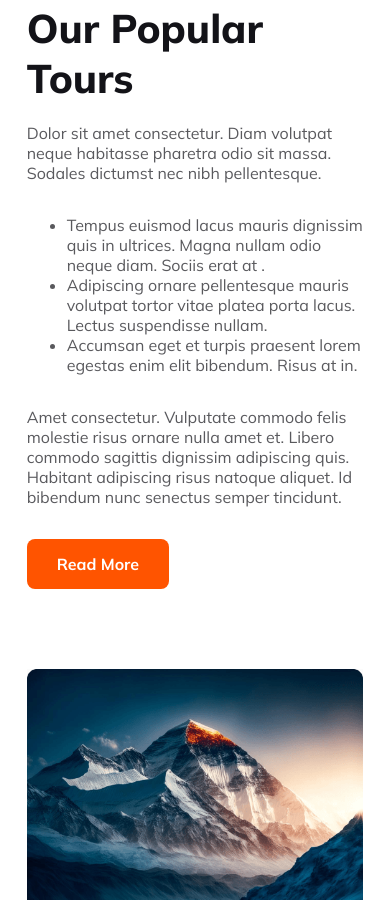
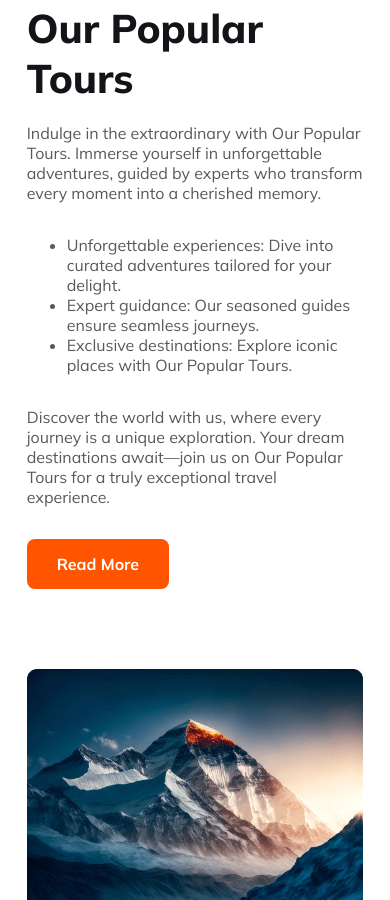
Before and after one commit to islam-sharmin/B9A2-Tripify-Travel, a plain HTML site: page index.html in a window 390 px wide. Shown: the part 1100-2000 px from the top of the page. Drawn offline with Linux system fonts and the light colour scheme.

Commit message:
updated paragraph with responsive

```diff
--- a/index.html
+++ b/index.html
@@ -17,6 +17,8 @@
 </head>
 
 <body>
+
+    <!-- header section -->
     <header>
         <nav>
             <div class="nav-container">
@@ -41,11 +43,12 @@
     </header>
 
     <main>
+        <!-- banner section -->
         <section>
             <div class="banner">
                 <div class="banner-container">
                     <h1 class="banner-title">Explore Your Travel</h1>
-                    <p class="banner-description">Dolor sit amet consectetur. Nullam suspendisse vitae ultricies dolor adipiscing. In et odio enim ac quis sapien urna eu phasellus.</p>
+                    <p class="banner-description">Discover new horizons, embrace cultures, and create unforgettable memories. Where each destination unveils a unique chapter of wanderlust.</p>
                     <div class="travel-info">
                         <form>
                             <input class="travel-info-details" type="text" name="" placeholder="Where go" id="">
@@ -61,18 +64,20 @@
                 </div>
             </div>
         </section>
+
+        <!-- popular tour section -->
         <section class="popular-tour">
             <div class="popular-tour-container">
                 <div class="popular-tour-content">
                     <h3 class="popular-tour-title">Our Popular Tours</h3>
                     <p class="popular-tour-description">
-                        Dolor sit amet consectetur. Diam volutpat neque habitasse pharetra odio sit massa. Sodales dictumst nec nibh pellentesque.
+                        Indulge in the extraordinary with Our Popular Tours. Immerse yourself in unforgettable adventures, guided by experts who transform every moment into a cherished memory.
                         <ul class="popular-tour-description">
-                            <li>Tempus euismod lacus mauris dignissim quis in ultrices. Magna nullam odio neque diam. Sociis erat at .</li>
-                            <li>Adipiscing ornare pellentesque mauris volutpat tortor vitae platea porta lacus. Lectus suspendisse nullam.</li>
-                            <li> Accumsan eget et turpis praesent lorem egestas enim elit bibendum. Risus at in.</li>
+                            <li>Unforgettable experiences: Dive into curated adventures tailored for your delight.</li>
+                            <li>Expert guidance: Our seasoned guides ensure seamless journeys.</li>
+                            <li> Exclusive destinations: Explore iconic places with Our Popular Tours.</li>
                         </ul>
-                        <p class="popular-tour-description">Amet consectetur. Vulputate commodo felis molestie risus ornare nulla amet et. Libero commodo sagittis dignissim adipiscing quis. Habitant adipiscing risus natoque aliquet. Id bibendum nunc senectus semper tincidunt.</p>
+                        <p class="popular-tour-description">Discover the world with us, where every journey is a unique exploration. Your dream destinations await—join us on Our Popular Tours for a truly exceptional travel experience.</p>
                     </p>
                     <button class="btn-primary">Read More</button>
                 </div>
@@ -83,10 +88,11 @@
 
         </section>
 
+        <!-- choose destination section -->
         <section class="destination">
             <div class="destination-container">
                 <h3 class="destination-title">Choose Your Destination</h3>
-                <p class="destination-description">Dolor sit amet consectetur. Diam volutpat neque habitasse pharetra odio sit massa. Sodales dictumst nec nibh pellentesque.</p>
+                <p class="destination-description">Select your dream escape. Choose your destination wisely for a journey filled with discovery, joy, and lifelong memories.</p>
             </div>
             <div class="destination-content">
                 <div class="row">
@@ -128,21 +134,22 @@
 
         </section>
 
+        <!-- why choose us section -->
         <section class="why-us">
             <div class="why-us-content">
-                <h3 class="why-us-title">Choose Your Destination</h3>
-                <p class="why-us-description">Dolor sit amet consectetur. Diam volutpat neque habitasse pharetra odio sit massa. Sodales dictumst nec nibh pellentesque.</p>
+                <h3 class="why-us-title">Why Choose Us</h3>
+                <p class="why-us-description">Unrivaled expertise, personalized experiences, and seamless journeys—choose us for unparalleled travel adventures and memories that last a lifetime.</p>
             </div>
             <div class="why-us-card">
                 <div class="why-us-card1">
                     <img src="Images/hotel.png" alt="">
                     <h5 class="card-title">Handpicked Hotels</h5>
-                    <p class="card-description">Amet consectetur. Vulputate commodo felis molestie risus ornare nulla amet et. Libero commodo sagittis dignissim adipiscing quis. Habitant adipiscing risus natoque aliquet. </p>
+                    <p class="card-description">Discover unparalleled comfort and luxury at our handpicked hotels, where every stay is a curated experience of indulgence and excellence.</p>
                 </div>
                 <div class="why-us-card2">
                     <img src="Images/map.png" alt="">
                     <h5 class="card-title">World Class Service</h5>
-                    <p class="card-description">Amet consectetur. Vulputate commodo felis molestie risus ornare nulla amet et. Libero commodo sagittis dignissim adipiscing quis. Habitant adipiscing risus natoque aliquet. </p>
+                    <p class="card-description">Experience excellence with our world-class service, where your comfort and satisfaction are our top priorities. Elevate your journey with us.</p>
                 </div>
             </div>
 
@@ -150,11 +157,12 @@
                 <div class="why-us-card1">
                     <img src="Images/pricetag.png" alt="">
                     <h5 class="card-title">Best Price Guarantee</h5>
-                    <p class="card-description">Amet consectetur. Vulputate commodo felis molestie risus ornare nulla amet et. Libero commodo sagittis dignissim adipiscing quis. Habitant adipiscing risus natoque aliquet. </p>
+                    <p class="card-description">Enjoy peace of mind with our Best Price Guarantee. Book confidently, knowing you'll always secure the best rates for your unforgettable travel experiences.</p>
                 </div>
             </div>
         </section>
 
+        <!-- subscribe us section -->
         <section>
             <div class="subscribe">
                 <div class="subscribe-us">
@@ -214,7 +222,7 @@
                 <h3 class="footer-title">Tripify <span class="orange">Travel</span></h3>
             </div>
 
-            <p class="footer-description">Lorem ipsum dolor sit amet consectetur. Nulla sit viverra morbi vitae blandit orci potenti vulputate. Leo erat maecenas vitae elementum ultricies nullam. </p>
+            <p class="footer-description">Embark on extraordinary journeys with us. Discover curated adventures, handpicked accommodations, and seamless service. Your dream destinations await start your next adventure today</p>
         </div>
         <div class="social-links">
             <a href=""><i class="fa-brands fa-twitter"></i></a>
--- a/styles/travel.css
+++ b/styles/travel.css
@@ -380,7 +380,6 @@
                 justify-content: center;
                 align-items: center;
                 padding-top: 80px;
-                /* margin-bottom: 0; */
             }
 
             .footer-content img {
@@ -392,7 +391,6 @@
                 color: #131318;
                 font-size: 2rem;
                 font-weight: 800;
-                /* margin-bottom: 0; */
             }
 
             .footer-description {
```
